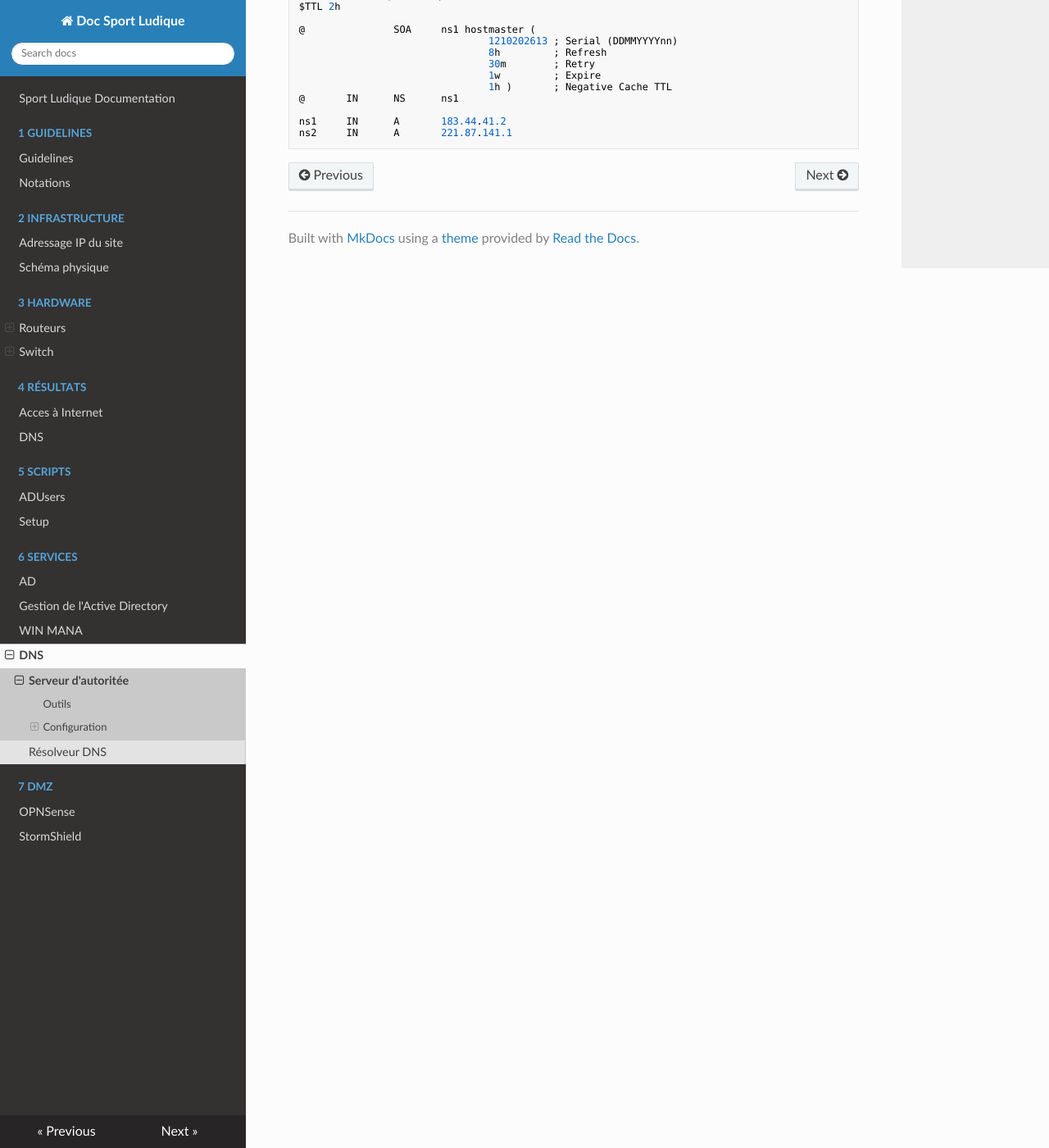
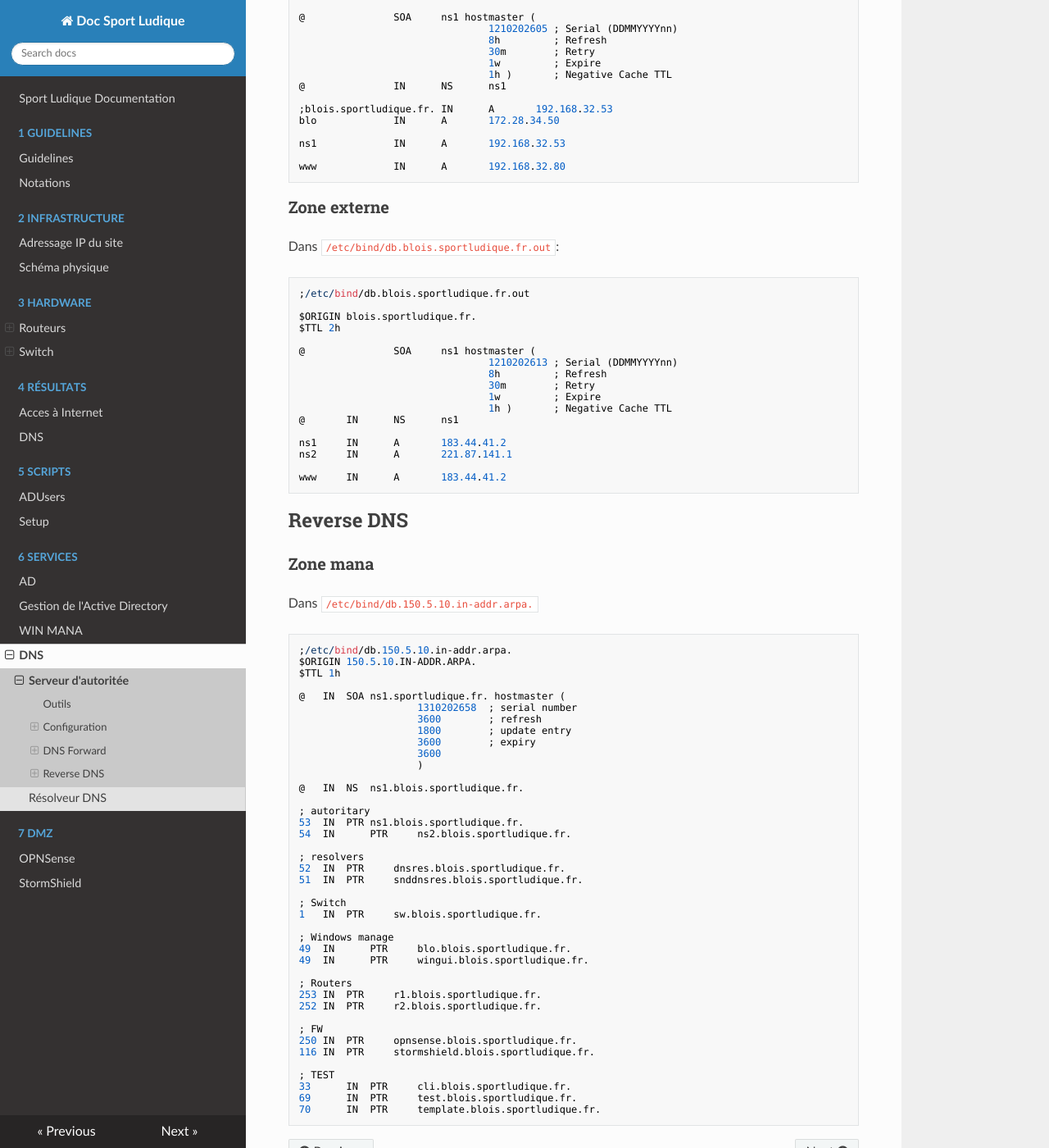
Before and after one commit to DSISportLudique/SportLudique2Doc, an MkDocs documentation site: the page built from docs/6 - Services/DNS/DNSAUT.md, in a window 1280 px wide and 1400 px high, scrolled down 2260 px. Shown: the whole window at 82% size. Built offline with MkDocs 1.6.1, drawn with Linux system fonts in a browser that asks for light colours; nearby versions of some CDN libraries; some of the changed text lies outside the part shown.

Commit message:
reverse dns + web entry

````diff
--- a/docs/6 - Services/DNS/DNSAUT.md
+++ b/docs/6 - Services/DNS/DNSAUT.md
@@ -38,6 +38,24 @@ view "inside" {
     include "/etc/bind/named.conf.root-hints";
 };
 
+view "mana" {
+    match-clients {
+            10.5.150.0/24;
+    };
+
+    zone "blois.sportludique.fr" {
+            type master;
+            file "/etc/bind/db.blois.sportludique.fr.mana";
+    };
+    zone "150.5.10.in-addr.arpa" {
+            type master;
+            file "/etc/bind/db.150.5.10.in-addr.arpa.";
+    };
+
+    include "/etc/bind/named.conf.root-hints";
+};
+
+
 view "outside" {
     match-clients {
             any;
@@ -46,6 +64,10 @@ view "outside" {
     zone "blois.sportludique.fr" {
             type master;
             file "/etc/bind/db.blois.sportludique.fr.out";
+    };
+    zone "32.168.192.in-addr.arpa" {
+            type master;
+            file "/etc/bind/db.32.168.192.in-addr.arpa";
     };
 
     include "/etc/bind/named.conf.root-hints";
@@ -88,6 +110,8 @@ logging {
 
 ```
 
+## DNS Forward
+
 ### Zone interne
 Dans `/etc/bind/db.blois.sportludique.fr.in`:
 ```
@@ -108,6 +132,8 @@ $TTL 2h
 blo             IN      A       172.28.34.50
 
 ns1             IN      A       192.168.32.53
+
+www             IN      A       192.168.32.80
 ```
 
 ### Zone externe
@@ -128,4 +154,55 @@ $TTL 2h
 
 ns1     IN      A       183.44.41.2
 ns2     IN      A       221.87.141.1
+
+www     IN      A       183.44.41.2
 ```
+
+## Reverse DNS
+
+### Zone mana
+
+Dans `/etc/bind/db.150.5.10.in-addr.arpa.`
+```
+;/etc/bind/db.150.5.10.in-addr.arpa.
+$ORIGIN 150.5.10.IN-ADDR.ARPA.
+$TTL 1h
+
+@	IN	SOA	ns1.sportludique.fr. hostmaster (
+					1310202658  ; serial number
+					3600	    ; refresh
+					1800        ; update entry
+					3600        ; expiry
+					3600
+					)
+
+@	IN	NS	ns1.blois.sportludique.fr.
+
+; autoritary
+53	IN	PTR	ns1.blois.sportludique.fr.
+54	IN      PTR     ns2.blois.sportludique.fr.
+
+; resolvers
+52	IN	PTR     dnsres.blois.sportludique.fr.
+51	IN	PTR     snddnsres.blois.sportludique.fr.
+
+; Switch
+1	IN	PTR     sw.blois.sportludique.fr.
+
+; Windows manage
+49	IN      PTR     blo.blois.sportludique.fr.
+49	IN      PTR     wingui.blois.sportludique.fr.
+
+; Routers
+253	IN	PTR     r1.blois.sportludique.fr.
+252	IN	PTR     r2.blois.sportludique.fr.
+
+; FW
+250	IN	PTR     opnsense.blois.sportludique.fr.
+116	IN	PTR     stormshield.blois.sportludique.fr.
+
+; TEST
+33  	IN	PTR     cli.blois.sportludique.fr.
+69  	IN	PTR     test.blois.sportludique.fr.
+70  	IN	PTR     template.blois.sportludique.fr.
+```
````
